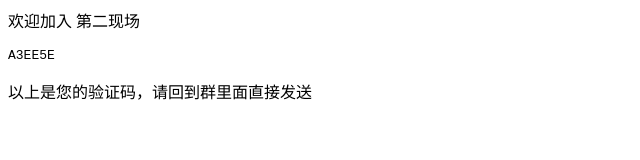
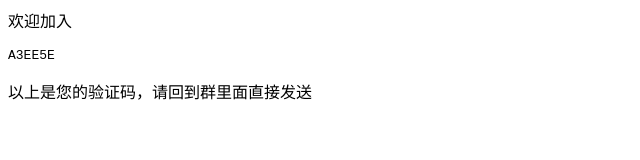
Before and after one commit to johnpoint/FKAD_bot, a plain HTML site: page index.html in a window 1280 px wide. Shown: the full height of the page, 0-640 px from the left. Drawn offline with Linux system fonts and the light colour scheme.

Commit message:
Update index.html

```diff
--- a/index.html
+++ b/index.html
@@ -5,10 +5,10 @@
     <meta http-equiv="X-UA-Compatible" content="IE=edge,chrome=1">
     <meta name="renderer" content="webkit">
     <meta http-equiv="Cache-Control" content="no-siteapp">
-    <title>johnpoint's blog</title>
+    <title>人机检验</title>
 </head>
 <body>
-<p>欢迎加入 第二现场</p>
+<p>欢迎加入</p>
 <code id="verCode"></code>
 <p>以上是您的验证码，请回到群里面直接发送</p>
 </body>
```
